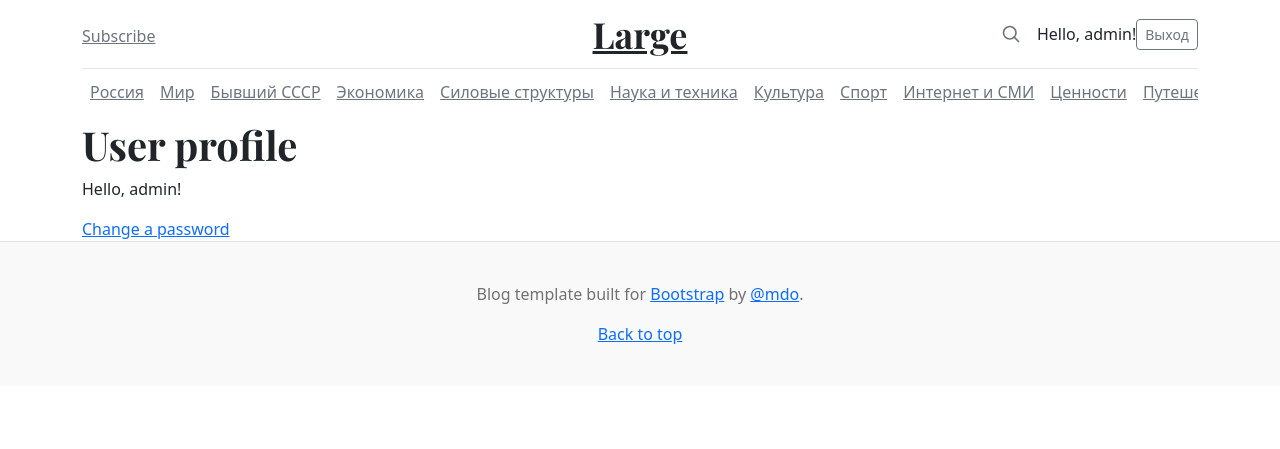
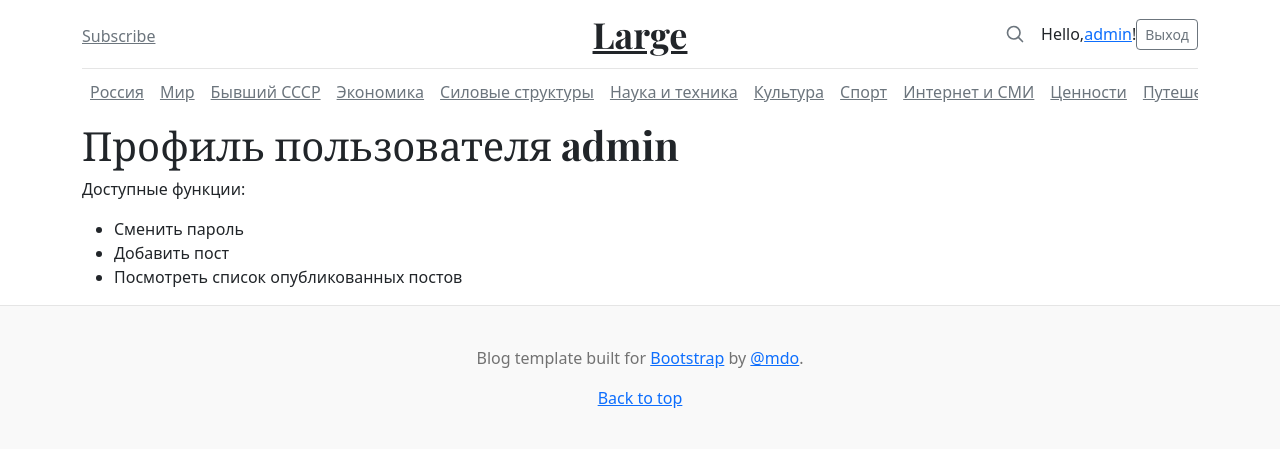
Before and after one commit to evgzai87/learning, a Django app: page /accounts/profile/ in a window 1280 px wide. Shown: the top 449 px of the page. Run offline with Django 4.2, Linux system fonts and the light colour scheme; a user stored in the database is signed in; some libraries are stand-ins or nearby versions.

Commit message:
1. Added link to the user's profile in the header. 2. Added abilities in the user's profile to:   - add new post;   - view list of published posts.

```diff
--- a/blogz/blog/templates/blog/_header.html
+++ b/blogz/blog/templates/blog/_header.html
@@ -11,7 +11,7 @@
         <svg xmlns="http://www.w3.org/2000/svg" width="20" height="20" fill="none" stroke="currentColor" stroke-linecap="round" stroke-linejoin="round" stroke-width="2" class="mx-3" role="img" viewBox="0 0 24 24"><title>Search</title><circle cx="10.5" cy="10.5" r="7.5"></circle><path d="M21 21l-5.2-5.2"></path></svg>
       </a>
       {% if user.is_authenticated %}
-        Hello, {{ user.username }}!
+        Hello, <a href="{% url 'blog:profile' %}">{{ user.username }}</a>!
         <a class="btn btn-sm btn-outline-secondary" href="{% url 'blog:logout' %}">Выход</a>
       {% else %}
         <a class="btn btn-sm btn-outline-secondary" href="{%  url 'blog:login' %}">Вход</a>
--- a/blogz/blog/templates/registration/profile.html
+++ b/blogz/blog/templates/registration/profile.html
@@ -2,7 +2,11 @@
 
 {% block content %}
 
-<h1>User profile</h1>
-<p>Hello, {{ user.username }}!</p>
-<a href="{% url 'blog:password_change' %}">Change a password</a>
+<h1>Профиль пользователя {{ user.username }}</h1>
+<p>Доступные функции:</p>
+<ul>
+    <li>Сменить пароль</li>
+    <li>Добавить пост</li>
+    <li>Посмотреть список опубликованных постов</li>
+</ul>
 {% endblock content %}
```
